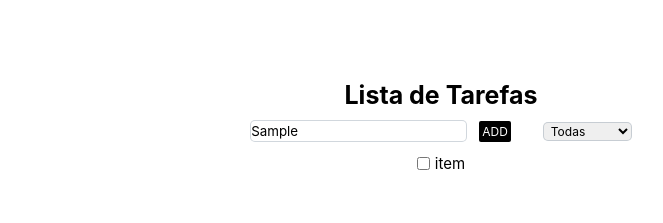
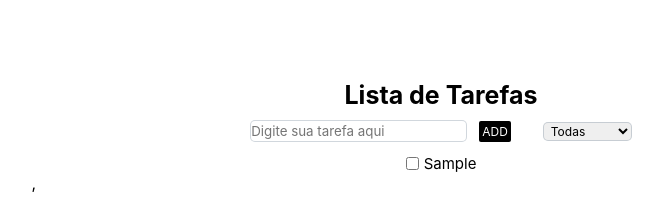
Before and after one commit to analoosena/todo-react-redux-toolkit, a React (Vite) app: page / in a window 1280 px wide. Both pictures are taken after typing "Sample" into the empty fields and a click on the button "ADD". Shown: the top 223 px of the page, without its empty margins (199-862 px from the left). Built offline with nearby package versions, Linux system fonts and the light colour scheme.

Commit message:
changing logical arraylist and implemeting redux-toolkit

```diff
--- a/package.json
+++ b/package.json
@@ -13,6 +13,7 @@
     "@reduxjs/toolkit": "^2.5.0",
     "react": "^18.3.1",
     "react-dom": "^18.3.1",
+    "react-redux": "^9.2.0",
     "styled-components": "^6.1.13"
   },
   "devDependencies": {
--- a/src/components/Input/index.tsx
+++ b/src/components/Input/index.tsx
@@ -1,14 +1,45 @@
-import { ButtonAdd, MainContainer, Title, Selecao } from "./styles";
-import { NovaTask } from "./styles";
+import { useDispatch, useSelector } from "react-redux";
+import { ButtonAdd, MainContainer, Title, Selecao, NovaTask } from "./styles";
+import { useState } from "react";
+import {
+  addTaskBoolean,
+  addTaskT,
+  changeFilter,
+} from "../../redux/task/reducer";
+import { RootState } from "../../redux/store";
 
 const InputTarefas = () => {
+  const [newtask, setNewtask] = useState("");
+
+  const { filter } = useSelector((state: RootState) => state.task);
+
+  const dispatch = useDispatch();
+
+  const hangleAddTask = () => {
+    if (newtask.length > 0) {
+      dispatch(addTaskT(newtask));
+      dispatch(addTaskBoolean());
+      setNewtask("");
+    }
+  };
+  const hangleFilter = (value: string) => {
+    dispatch(changeFilter(value));
+  };
+
   return (
     <>
       <MainContainer>
         <Title>Lista de Tarefas</Title>
-        <NovaTask type="text" placeholder="Digite sua tarefa aqui"></NovaTask>
-        <ButtonAdd type="button">ADD</ButtonAdd>
-        <Selecao>
+        <NovaTask
+          value={newtask}
+          onChange={(e) => setNewtask(e.target.value)}
+          type="text"
+          placeholder="Digite sua tarefa aqui"
+        ></NovaTask>
+        <ButtonAdd onClick={hangleAddTask} type="button">
+          ADD
+        </ButtonAdd>
+        <Selecao value={filter} onChange={(e) => hangleFilter(e.target.value)}>
           <option value="all">Todas</option>
           <option value="pending">Pendentes</option>
           <option value="completed">Finalizadas</option>
--- a/src/components/Lista/index.tsx
+++ b/src/components/Lista/index.tsx
@@ -1,12 +1,39 @@
+import { useDispatch, useSelector } from "react-redux";
 import { Lista } from "./styles";
+import { RootState } from "../../redux/store";
+import { changeCheckbox } from "../../redux/task/reducer";
 
 const ListaRenderizada = () => {
+  const { tasks, taskboolean, filter } = useSelector(
+    (state: RootState) => state.task
+  );
+
+  const dispatch = useDispatch();
+
+  const handleCheckbox = (index: number) => {
+    dispatch(changeCheckbox(index));
+  };
+  const tasksMapFilter = tasks.map((task, index) => ({
+    task,
+    isChecked: taskboolean[index],
+    index,
+  }));
+  const taskFiltered = tasksMapFilter.filter(({ isChecked }) =>
+    filter === "all" ? true : filter === "completed" ? isChecked : !isChecked
+  );
+
   return (
     <Lista>
-      <li>
-        <input type="checkbox" />
-        item
-      </li>
+      {taskFiltered.map(({task, isChecked, index}) => (
+        <li key={index}>
+          <input
+            type="checkbox"
+            checked={isChecked}
+            onChange={() => handleCheckbox(index)}
+          />
+          {task}
+        </li>
+      ))}
     </Lista>
   );
 };
--- a/src/main.tsx
+++ b/src/main.tsx
@@ -1,10 +1,14 @@
 import { StrictMode } from 'react'
 import { createRoot } from 'react-dom/client'
 import App from './App.tsx'
+import { Provider } from 'react-redux'
+import store from './redux/store.ts'
 
 
 createRoot(document.getElementById('root')!).render(
-  <StrictMode>
-    <App />
-  </StrictMode>,
+  <Provider store={store}>
+    <StrictMode>
+      <App />
+    </StrictMode>,
+  </Provider>
 )
--- a/src/redux/store.ts
+++ b/src/redux/store.ts
@@ -1,8 +1,13 @@
 import { configureStore } from "@reduxjs/toolkit";
-import { taskSlice } from "./task/reducer";
+import taskSlice from "./task/reducer";
 
-const store = configureStore ({
-  reducer: taskSlice.reducer
-})
+const store = configureStore({
+  reducer: {
+    task: taskSlice.reducer,
+  }
+});
 
-export type RootReducer = ReturnType<typeof store.getState>
+export type RootState = ReturnType<typeof store.getState>;
+export type AppDispatch = typeof store.dispatch;
+
+export default store;
--- a/src/redux/task/reducer.ts
+++ b/src/redux/task/reducer.ts
@@ -1,10 +1,14 @@
-import { createSlice } from "@reduxjs/toolkit";
+import { createSlice, PayloadAction } from "@reduxjs/toolkit";
 
 type TaskListArray = {
   tasks: string[];
+  taskboolean: boolean[];
+  filter: string;
 };
 const initialState: TaskListArray = {
   tasks: [],
+  taskboolean: [],
+  filter: "all",
 };
 
 const taskSlice = createSlice({
@@ -12,10 +16,23 @@ const taskSlice = createSlice({
   initialState,
   reducers: {
     //coloca as actions e reducer em um só
-    addTask: (state, action) => {
+    addTaskT: (state, action) => {
       state.tasks = [...state.tasks, action.payload];
     },
+    addTaskBoolean: (state) => {
+      state.taskboolean = [...state.taskboolean, false];
+    },
+    changeFilter: (state, action) => {
+      state.filter = action.payload;
+    },
+    changeCheckbox: (state, action: PayloadAction<number>) => {
+      state.taskboolean = state.taskboolean.map((item,index) => (
+        index === action.payload ? !item : item
+      ))
+    }
   },
 });
 
-export const { addTask } = taskSlice.actions; //é criado a action
+export const { addTaskT, addTaskBoolean, changeFilter, changeCheckbox } =
+  taskSlice.actions; //é criado a action
+export default taskSlice;
```
Also changed, not shown: 1 other file (tests, documents, lock files or other folders).
